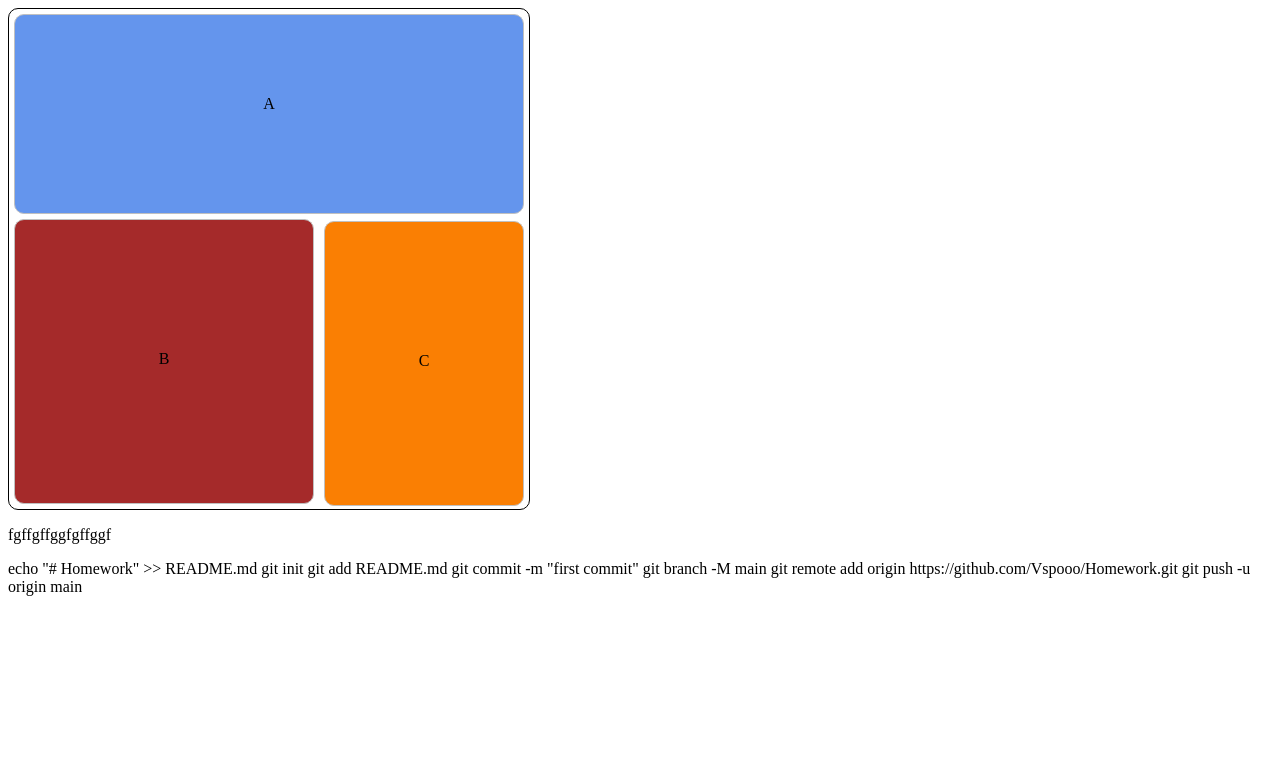
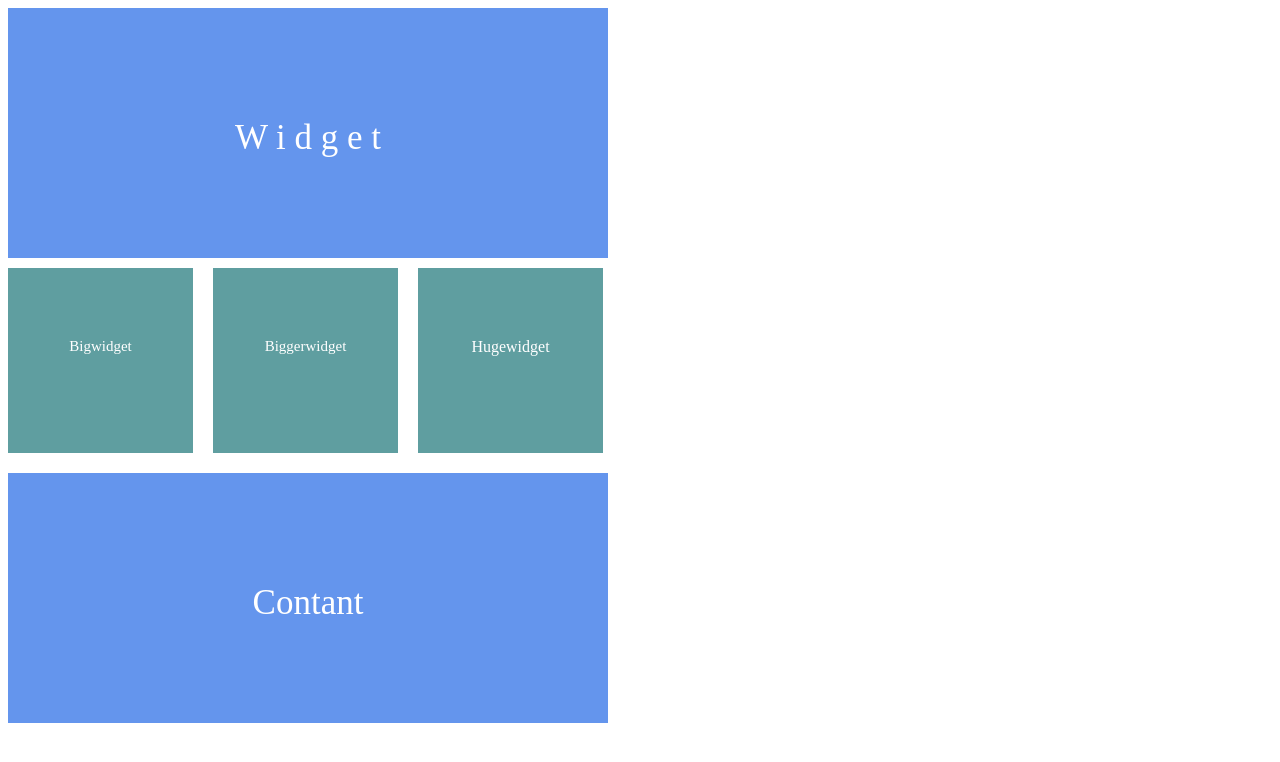
Before and after one commit to Vspooo/Homework, a plain HTML site: page index.html in a window 1280 px wide. Drawn offline with Linux system fonts and the light colour scheme.

Commit message:
2,2 home work

```diff
--- a/index.html
+++ b/index.html
@@ -3,25 +3,18 @@
 <head>
     <meta charset="UTF-8">
     <title>Title</title>
-    <link rel="stylesheet" type="text/css" href="style.css">
-
+    <link href="style.css " rel="stylesheet" >
 </head>
 <body>
 
-<div class="border">
-<div class="a">A</div>
-<div class="b">B</div>
-<div class="c">C</div>
+<div class="widget">W i d g e t</div>
+<div id="container">
+<div class="bigwidget">Bigwidget</div>
+<div class="biggerwidgets">Biggerwidget</div>
+<div class="hugewidgest">Hugewidget</div>
 </div>
 
-<p>fgffgffggfgffggf</p>
+<div class="concant">Contant</div>
+
 </body>
-
-echo "# Homework" >> README.md
-git init
-git add README.md
-git commit -m "first commit"
-git branch -M main
-git remote add origin https://github.com/Vspooo/Homework.git
-git push -u origin main
 </html>
--- a/style.css
+++ b/style.css
@@ -1,66 +1,76 @@
-.border {
-    width: 520px;
-    height: 500px;
-    border: 1px solid black;
-    border-radius: 10px;
+body{
+    position: relative;
 
 
 }
-
-.a {
-    width: 510px;
-    height: 200px;
-    border: silver 1px solid;
-  background-color: cornflowerblue;
-    border-radius: 10px;
-   margin-top: 5px;
-  margin-bottom: 5px;
-    margin-left: 5px;
-    margin-right: 5px;
+.widget {
+    width: 600px;
+    height: 250px;
+    background-color: cornflowerblue;
+    color: white;
+    font-size: 35px;
     text-align: center;
-   box-sizing: border-box;
-    padding-top: 80px;
-
+    box-sizing: border-box;
+    padding-top: 110px;
+    margin-bottom: 10px;
 
 
 }
 
 
-.b{
-    width: 300px;
-    height: 285px;
-    border: 1px solid silver;
-    background-color: brown;
-    border-radius: 10px;
-    margin-top: 5px ;
-    margin-bottom: 5px ;
-    margin-left: 5px ;
-    margin-right: 5px ;
+.bigwidget {
+    height: 185px;
+    width: 185px;
+    background-color: cadetblue;
+    color: white ;
+     font-size: 15px;
     text-align: center;
     box-sizing: border-box;
-    padding-top: 130px;
+    padding-top: 70px;
+    margin-right: 20px;
+}
 
+
+.biggerwidgets {
+    height: 185px;
+    width: 185px;
+    background-color: cadetblue;
+    color: white;
+    font-size: 15px;
+    text-align: center;
+    box-sizing: border-box;
+    padding-top: 70px;
+    margin-right: 20px;
+}
+
+
+.hugewidgest {
+    height: 185px;
+    width: 185px;
+    background-color: cadetblue;
+    color: white;
+    text-align: center;
+    box-sizing: border-box;
+    padding-top: 70px;
+    margin-right: 20px;
 
 
 }
 
-.c{
-    width: 200px;
-    height: 285px;
-    border: 1px solid silver;
-    background-color: #fa7f03;
-    border-radius: 10px;
-    margin-top: 5px ;
-    margin-bottom: 5px ;
-    margin-left: 5px ;
-    margin-right: 5px ;
-    text-align: center;
-    box-sizing: border-box;
-    padding-top: 130px;
-    position: relative;
-    bottom: 288px;
-    left: 310px;
+#container {
+    display: flex;
+   flex-direction: row;
+}
 
 
-
+.concant {
+    height: 250px;
+    width: 600px;
+    background-color: cornflowerblue;
+    color: white;
+    font-size: 35px;
+    box-sizing: border-box;
+   padding-top: 110px;
+    margin-top: 20px;
+    text-align: center;
 }
```
Also changed, not shown: 1 other file.
